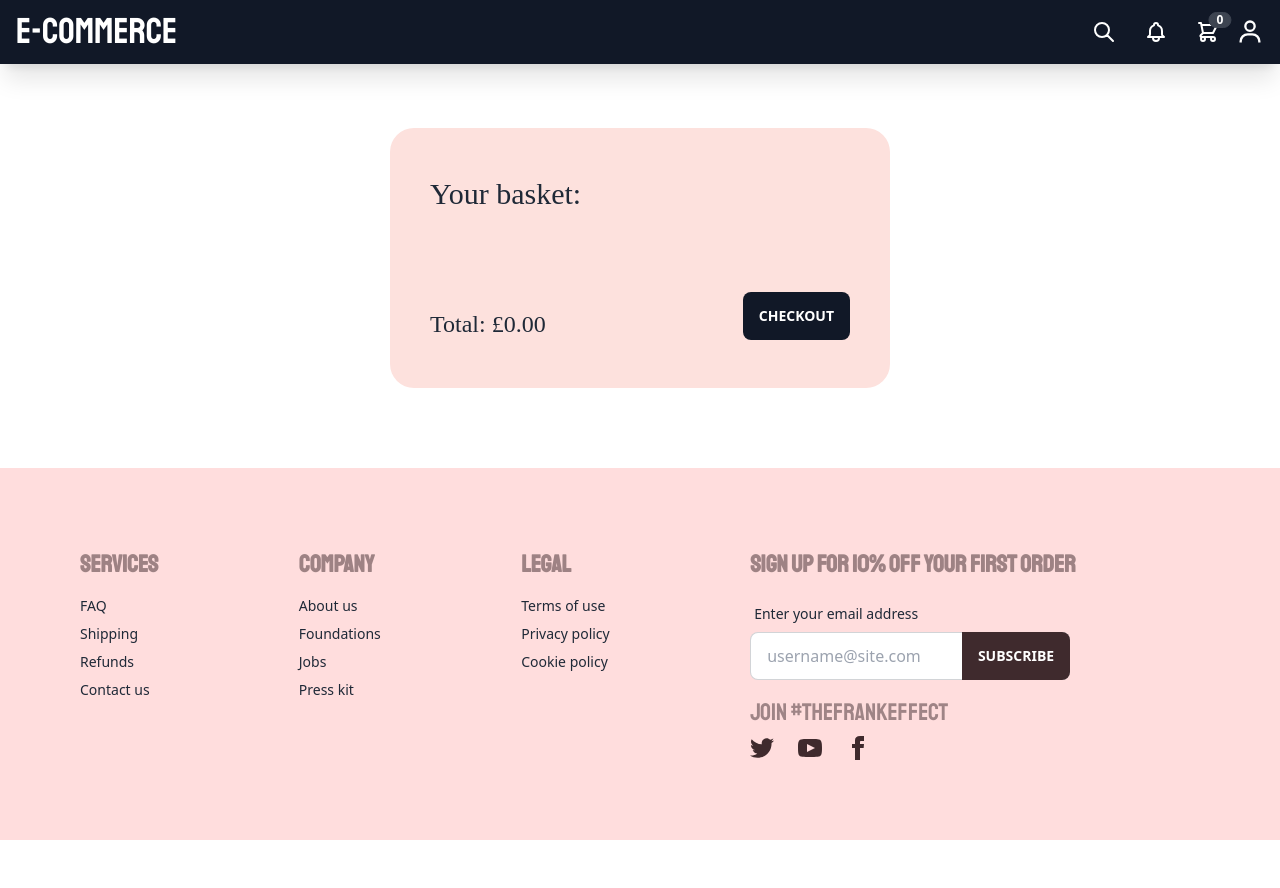
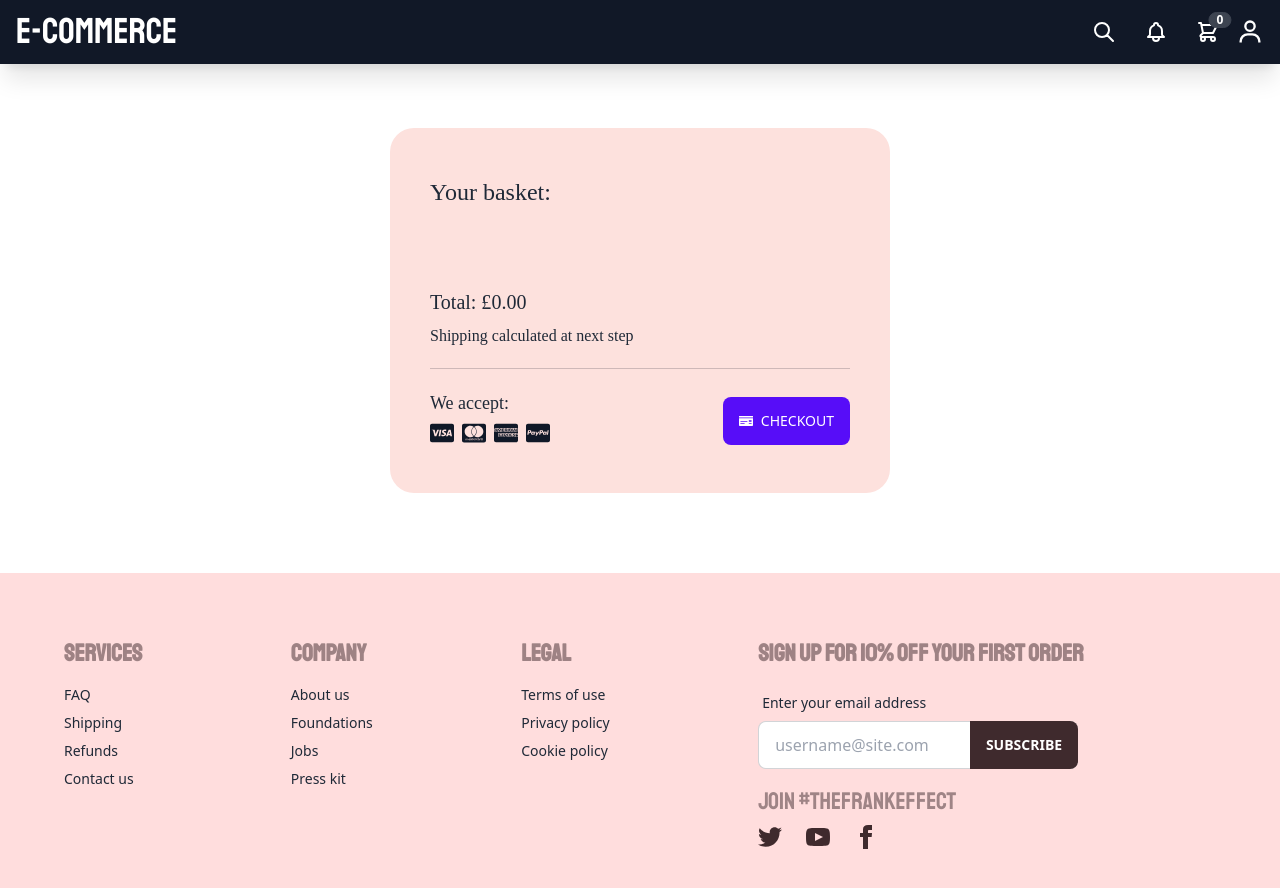
Before and after one commit to izabelaoska/e-commerce-project, a Next.js app: page /basket in a window 1280 px wide. Shown: the top 888 px of the page. Before the commit the page ends 840 px from the top, so only its background shows below. Built offline with nearby package versions, Linux system fonts and the light colour scheme; a web font is replaced by a local one.

Commit message:
chore: fixing icons in basket page

```diff
--- a/components/Layout/Footer/Footer.tsx
+++ b/components/Layout/Footer/Footer.tsx
@@ -2,7 +2,7 @@ import React from "react"
 
 export const Footer = () => {
   return (
-    <footer className="footer p-20 text-base-content mt-20 bg-[#FFDDDD]">
+    <footer className="footer p-16 text-base-content mt-20 bg-[#FFDDDD]">
       <div>
         <span className="footer-title font-header text-2xl text-[#3F2A2D]">
           Services
--- a/components/Layout/Navbar/BasketCard.tsx
+++ b/components/Layout/Navbar/BasketCard.tsx
@@ -1,14 +1,41 @@
 import React, { FC, PropsWithChildren } from "react"
+import {
+  FaCcVisa,
+  FaCcMastercard,
+  FaCcAmex,
+  FaCcPaypal,
+  FaMoneyCheck,
+} from "react-icons/fa"
 
 export const BasketCard: FC<PropsWithChildren> = ({
   children,
 }) => {
   return (
     <div className="w-[500px] px-10 py-12 m-auto rounded-3xl bg-[#FDE1DD]">
-      <p className="text-3xl font-subHeader">
+      <p className="text-2xl font-subHeader">
         Your basket:
       </p>
       <div className="pt-10">{children}</div>
+      <div className=" my-5 border-b border-[#101827] opacity-20"></div>
+      <div className="flex justify-between mt-5">
+        <div>
+          <div className="text-lg font-subHeader">
+            We accept:
+          </div>
+          <div className="flex text-2xl text-[#101827] gap-x-2 mt-1">
+            <FaCcVisa />
+            <FaCcMastercard />
+            <FaCcAmex />
+            <FaCcPaypal />
+          </div>
+        </div>
+        <div className="flex items-end justify-end">
+          <button className="font-normal border-none btn btn-primary gap-x-2">
+            <FaMoneyCheck />
+            <span>CHECKOUT</span>
+          </button>
+        </div>
+      </div>
     </div>
   )
 }
--- a/pages/basket.tsx
+++ b/pages/basket.tsx
@@ -1,6 +1,7 @@
 import Head from "next/head"
 import { title } from "process"
 import React from "react"
+import { FaMoneyCheck } from "react-icons/fa"
 import { Layout } from "../components"
 import { BasketCard } from "../components/Layout/Navbar/BasketCard"
 import { useBasketStore } from "../store"
@@ -44,14 +45,12 @@ export const BasketItems = () => {
             )
           })}
           <div className="grid grid-cols-2 gap-10 pt-10">
-            <div className="flex items-end text-2xl font-subHeader">
+            <div className="flex items-end text-xl font-subHeader">
               Total: £{subtotal.price.toFixed(2)}
             </div>
-            <div className="flex items-end justify-end">
-              <button className="btn btn-primary bg-[#111827] border-none hover:bg-[#111827]">
-                Checkout
-              </button>
-            </div>
+          </div>
+          <div className="mt-2 font-subHeader">
+            Shipping calculated at next step
           </div>
         </div>
       </BasketCard>
```
